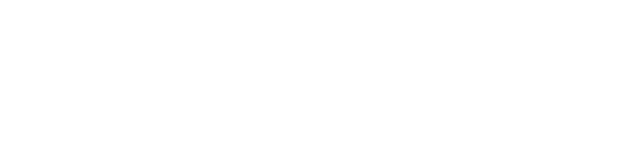
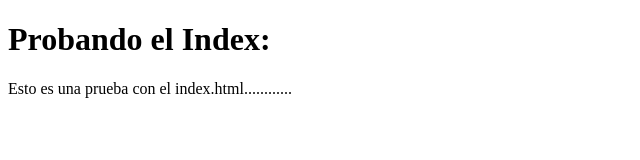
Before and after one commit to jgabari/2020-2021-CSAAI-Practicas, a plain HTML site: page P1/index.html in a window 1280 px wide. Shown: the whole page, without its empty margins (0-640 px from the left). Drawn offline with Linux system fonts and the light colour scheme.

Commit message:
probando index

```diff
--- a/P1/index.html
+++ b/P1/index.html
@@ -4,9 +4,10 @@
     <meta charset="UTF-8">
     <meta http-equiv="X-UA-Compatible" content="IE=edge">
     <meta name="viewport" content="width=device-width, initial-scale=1.0">
-    <title>Document</title>
+    <title>Prueba Index</title>
 </head>
 <body>
-
+    <h1>Probando el Index:</h1>
+    <p>Esto es una prueba con el index.html............</p>
 </body>
 </html>
```
